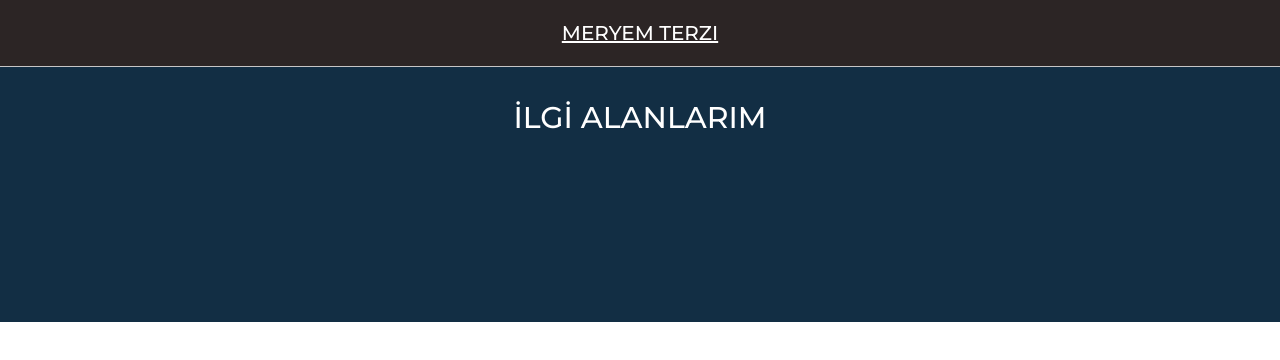
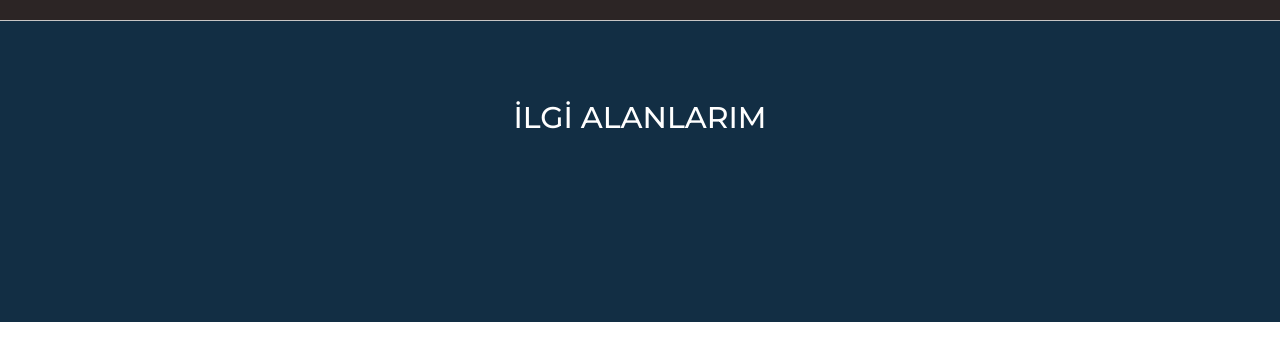
Before and after one commit to Meryemterzi/WEBPROJEM, a plain HTML site: page htmldeneme/ilgialanlarım.html in a window 1280 px wide. Drawn offline with nearby package versions, Linux system fonts and the light colour scheme.

Commit message:
Update ilgialanlarım.html
düzenleme

```diff
--- a/htmldeneme/ilgialanlarım.html
+++ b/htmldeneme/ilgialanlarım.html
@@ -15,7 +15,6 @@
     <header>
         <div class="navbar">
             <div class="logo">
-                <h2><a href="#"> meryem terzi</a></h2>
             </div>
             <ul class="nav_links">
                 <li><a href="index.html">Hakkımda</a></li>
```
